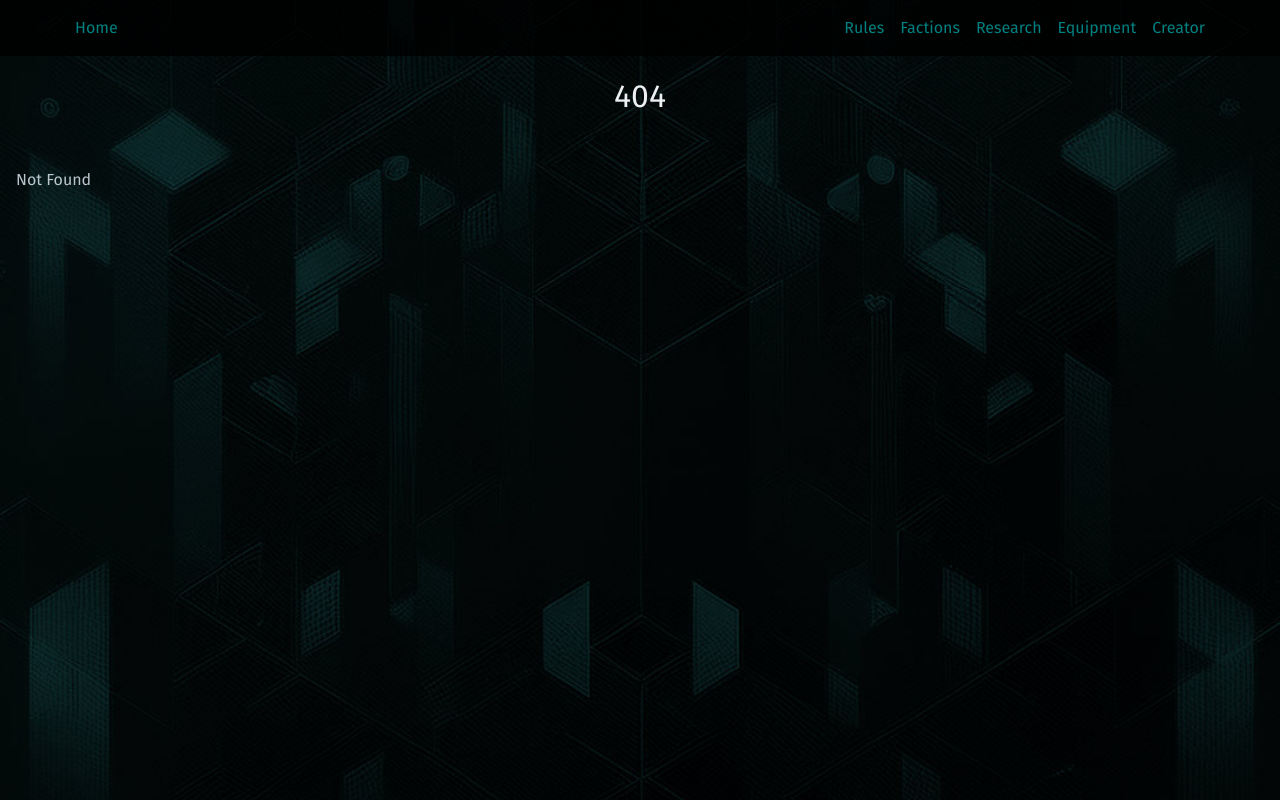
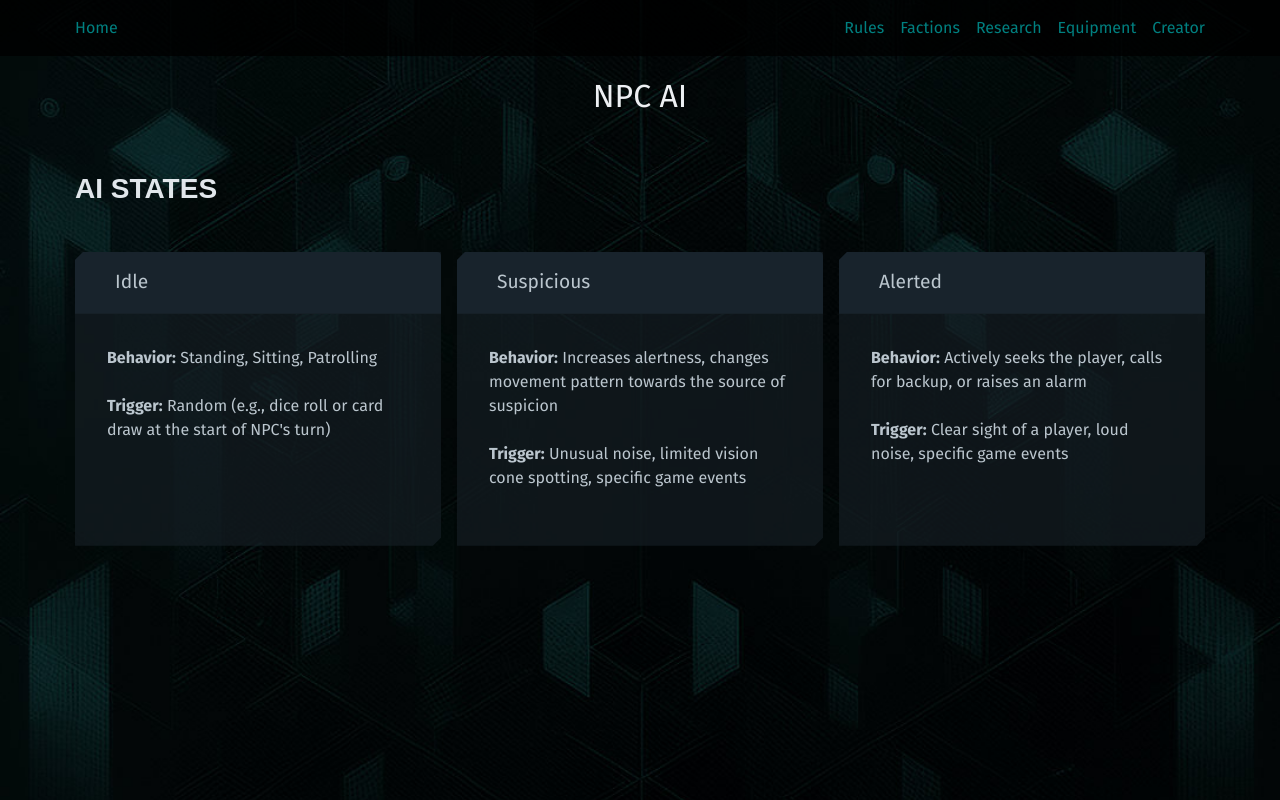
Before and after one commit to emanueldonner/rebelcityweb, a SvelteKit app: page /npc_ai in a window 1280 px wide. Before the commit this address had no page. Built offline with nearby package versions, Linux system fonts and the light colour scheme; a web font is replaced by a local one.

Commit message:
Added npc ai page and object

```diff
--- /dev/null
+++ b/src/lib/npc_AI.js
@@ -0,0 +1,17 @@
+export const npcAI = {
+	Idle: {
+		behaviors: ['Standing', 'Sitting', 'Patrolling'],
+		trigger: "Random (e.g., dice roll or card draw at the start of NPC's turn)",
+		icon: 'mdi:walk'
+	},
+	Suspicious: {
+		behavior: 'Increases alertness, changes movement pattern towards the source of suspicion',
+		trigger: 'Unusual noise, limited vision cone spotting, specific game events',
+		icon: 'material-symbols:person-alert'
+	},
+	Alerted: {
+		behavior: 'Actively seeks the player, calls for backup, or raises an alarm',
+		trigger: 'Clear sight of a player, loud noise, specific game events',
+		icon: 'ant-design:alert-filled'
+	}
+};
--- /dev/null
+++ b/src/routes/npc_ai/+page.svelte
@@ -0,0 +1,61 @@
+<script>
+	import 'iconify-icon';
+	import { npcAI } from '$lib/npc_AI.js';
+</script>
+
+<div class="container">
+	<h1>NPC AI</h1>
+	<h2>AI States</h2>
+</div>
+<div class="npc-ai-container container">
+	{#each Object.entries(npcAI) as [state, details]}
+		<article>
+			<header>
+				<iconify-icon icon={details.icon} />
+				{state}
+			</header>
+			<div class="article-body">
+				<p>
+					<strong>Behavior:</strong>
+					{state === 'Idle' ? details.behaviors.join(', ') : details.behavior}
+				</p>
+				<p><strong>Trigger:</strong> {details.trigger}</p>
+			</div>
+		</article>
+	{/each}
+</div>
+
+<style>
+	.npc-ai-container {
+		display: flex;
+		flex-wrap: wrap;
+		justify-content: space-between;
+		gap: 1rem;
+	}
+
+	article {
+		flex: 1 1 300px;
+		margin: 0;
+		/* padding: 2rem; */
+	}
+
+	article header {
+		display: flex;
+		align-items: center;
+		padding: 1rem 2rem;
+		font-size: 1.2rem;
+	}
+
+	article header iconify-icon {
+		margin-right: 0.5rem;
+	}
+
+	/* article .article-body {
+		margin-top: 1rem;
+		padding: 1rem;
+	} */
+
+	article .article-body p + p {
+		margin-top: 0.5rem;
+	}
+</style>
```
